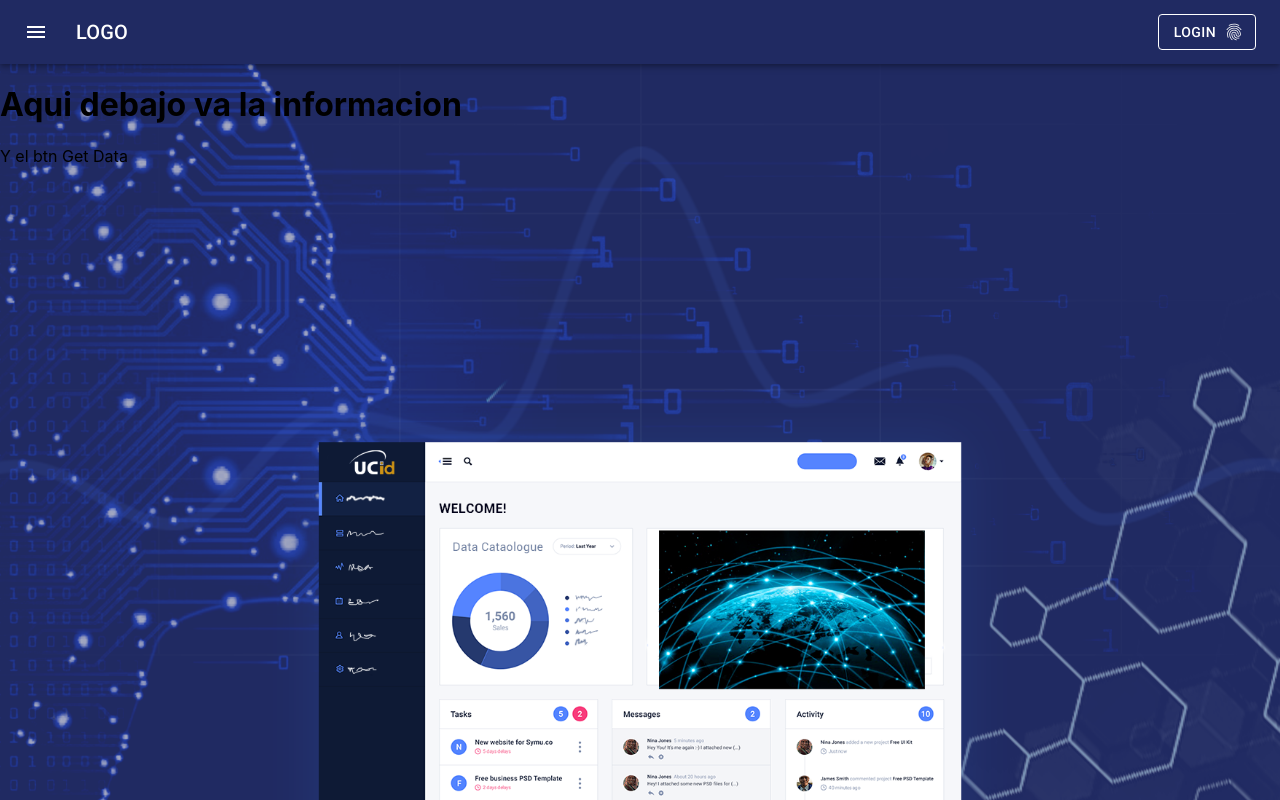
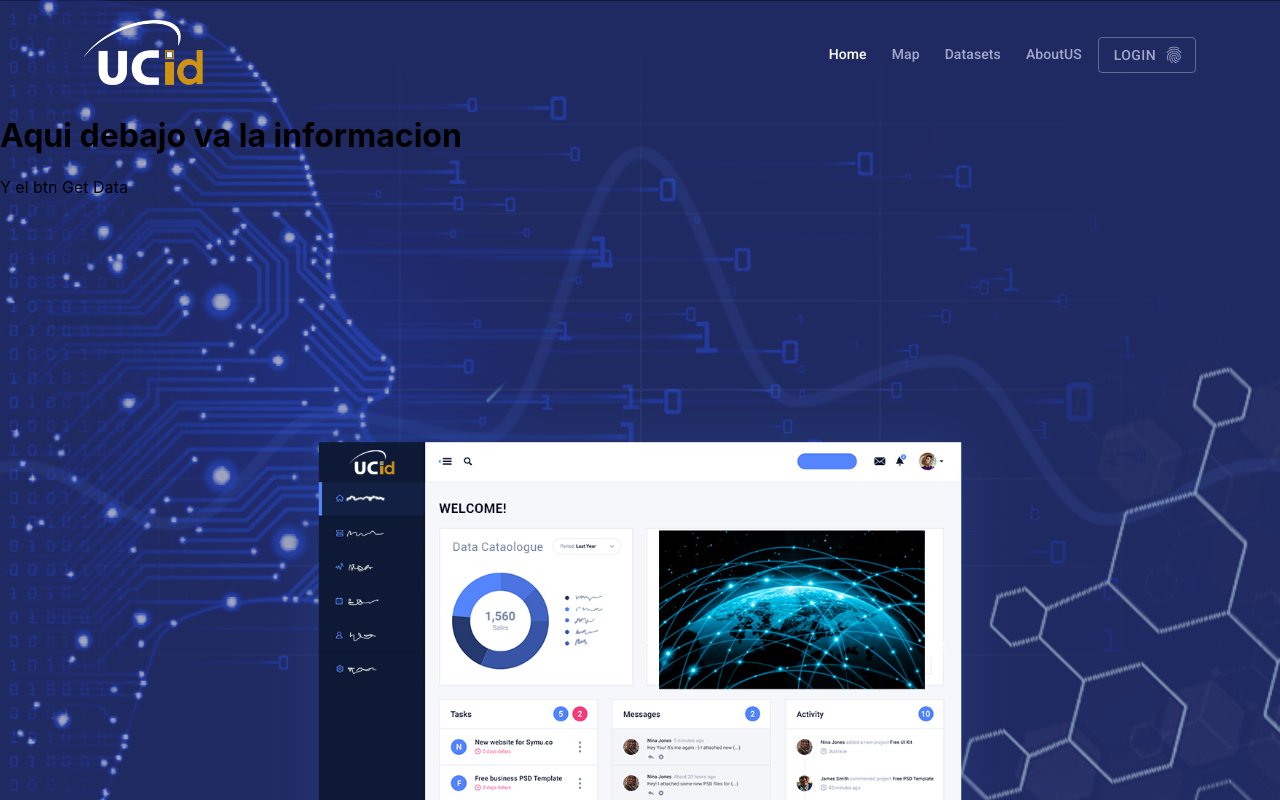
Before and after one commit to alvaldes/id.uci.cu, a React (Create React App) app: page / in a window 1280 px wide. Built offline with nearby package versions, Linux system fonts and the light colour scheme.

Commit message:
Prueba de subida a nueva ruta

```diff
--- /dev/null
+++ b/src/components/Logo/Logo.css
@@ -0,0 +1,6 @@
+.logoNavbar{
+    height: 70px;
+}
+.logoNavbar img{
+    height: 100%;
+}
--- /dev/null
+++ b/src/components/Logo/Logo.jsx
@@ -0,0 +1,10 @@
+import React from 'react'
+import logo from '../../assets/images/logo.png'
+import classes from './Logo.css'
+
+const Logo = (props) => (
+    <div className={props.class}>
+            <img src={logo} alt='Logo'/>
+        </div>
+    );
+export default Logo;
--- a/src/components/Navegation/Navbar/Navbar.css
+++ b/src/components/Navegation/Navbar/Navbar.css
@@ -1,19 +1,4 @@
 .Navbar{
-    height: 100px;
-    width: 100%;
-    position: fixed;
-    top: 0;
-    left: 0;
-    display: flex;
-    justify-content: space-around;
-    align-items: center;
-    padding-right: 25px;
-    box-sizing: border-box;
+    padding: 20px 60px 5px 60px;
+
 }
-.Navbar nav{
-    height: 100%;
-}
-.Navbar img{
-    height: 70%;
-    padding-top: 10px;
-}
--- a/src/components/Navegation/Navbar/Navbar.jsx
+++ b/src/components/Navegation/Navbar/Navbar.jsx
@@ -3,30 +3,33 @@ import './Navbar.css';
 
 import {AppBar, Toolbar, Typography,Box, Button} from '@mui/material'
 import {Menu, Fingerprint} from '@mui/icons-material';
+import IconButton from '@mui/material/IconButton'
 
 import { ButtonN } from '@nextui-org/react';
-import LogoImage from "../../../assets/images/logo.png";
-import IconButton from '@mui/material/IconButton'
+import Logo from "../../Logo/Logo";
+import NavigationItems from '../NavigationItems/NavigationItems'
+
 
 
 const Navbar = () => {
     return (
         <Box sx={{ flexGrow: 1 }}>
-            <AppBar position="static">
+            <AppBar className='Navbar' position="static" color='transparent' sx={{boxShadow:0}}>
             <Toolbar>
-                <IconButton
+                <Logo class='logoNavbar'/>
+                {/* <IconButton
                     size="large"
                     edge="start"
-                    color="inherit"
                     aria-label="menu"
                     sx={{ mr: 2 }}
                 >
-                    <Menu/>
-                </IconButton>
-                <Typography variant="h6" component="div" sx={{ flexGrow: 1 }}>
-                LOGO
-                </Typography>
-                <Button variant="outlined" color="inherit" endIcon={<Fingerprint />}>
+                    <Menu color='therty'/>
+                </IconButton> */}
+                <Box mr={2} sx={{flexGrow: 1, display: 'flex', flexDirection: 'row-reverse' }}>
+
+                    <NavigationItems/>
+                </Box>
+                <Button variant="outlined" color="therty" endIcon={<Fingerprint />}>
                 Login
                 </Button>
             </Toolbar>
--- /dev/null
+++ b/src/components/Navegation/NavigationItems/NavigationItem/NavigationItem.css
@@ -0,0 +1,42 @@
+.NavigationItem {
+    margin: 0px 0;
+    box-sizing: border-box;
+    display: block;
+    width: 100%;
+}
+
+.NavigationItem a div{
+    text-decoration: none;
+    margin-left: 25px;
+}
+
+.NavigationItem a div:hover,
+.NavigationItem a div:active,
+.NavigationItem a div.active {
+    color: #fff;
+}
+
+/* @media (min-width: 500px) {
+    .NavigationItem {
+        margin: 0;
+        display: flex;
+        height: 100%;
+        width: auto;
+        align-items: center;
+    }
+
+    .NavigationItem a {
+        color: white;
+        height: 100%;
+        padding: 16px 10px;
+        border-bottom: 4px solid transparent;
+    }
+
+    .NavigationItem a:hover,
+    .NavigationItem a:active,
+    .NavigationItem a.active {
+        background-color: #8F5C2C;
+        border-bottom: 4px solid #40A4C8;
+        color: white;
+    }
+} */
--- /dev/null
+++ b/src/components/Navegation/NavigationItems/NavigationItem/NavigationItem.js
@@ -0,0 +1,27 @@
+import React from 'react';
+import {Typography} from '@mui/material'
+
+import Link from '@mui/material/Link';
+import classes from './NavigationItem.css';
+
+
+const navigationItem = ( props ) => (
+    <li className='NavigationItem'>
+        <Link href={props.link}
+        color="therty.main"
+        underline="none">
+        <Typography
+        variant="subtitle2"
+        component="div"
+        sx={{fontWeight: 'medium', color: props.active ? 'therty.light' : 'therty.main'}}>
+                {props.children}
+            </Typography></Link>
+
+
+        {/* <a
+            href={props.link}
+            className={props.active ? classes.active : null}>{props.children}</a> */}
+    </li>
+);
+
+export default navigationItem;
--- /dev/null
+++ b/src/components/Navegation/NavigationItems/NavigationItems.css
@@ -0,0 +1,15 @@
+.NavigationItems {
+    margin: 0;
+    padding: 0;
+    list-style: none;
+    display: flex;
+    flex-flow: column;
+    align-items: center;
+    height: 100%;
+}
+
+@media (min-width: 500px) {
+    .NavigationItems {
+        flex-flow: row;
+    }
+}
--- /dev/null
+++ b/src/components/Navegation/NavigationItems/NavigationItems.js
@@ -0,0 +1,23 @@
+import React from 'react';
+import classes from './NavigationItems.css';
+import NavigationItem from './NavigationItem/NavigationItem';
+
+const navigationItems = () => (
+    <ul className='NavigationItems'>
+        <NavigationItem link="/" active>
+            Home
+        </NavigationItem>
+        <NavigationItem link="/map">
+            Map
+        </NavigationItem>
+        <NavigationItem link="/datasets">
+            Datasets
+        </NavigationItem>
+        <NavigationItem link="/about">
+            AboutUS
+        </NavigationItem>
+        {/* <NavigationItem link="/map">Map</NavigationItem> */}
+    </ul>
+);
+
+export default navigationItems;
--- a/src/themeConfig.js
+++ b/src/themeConfig.js
@@ -14,6 +14,12 @@ const theme = createTheme({
           dark: '#90660e',
           contrastText: '#000',
         },
+        therty: {
+          light: '#fff',
+          main: '#A3A8CB',
+          dark: '#89878C',
+          contrastText: '#fff',
+        },
     },
 })
 
```
